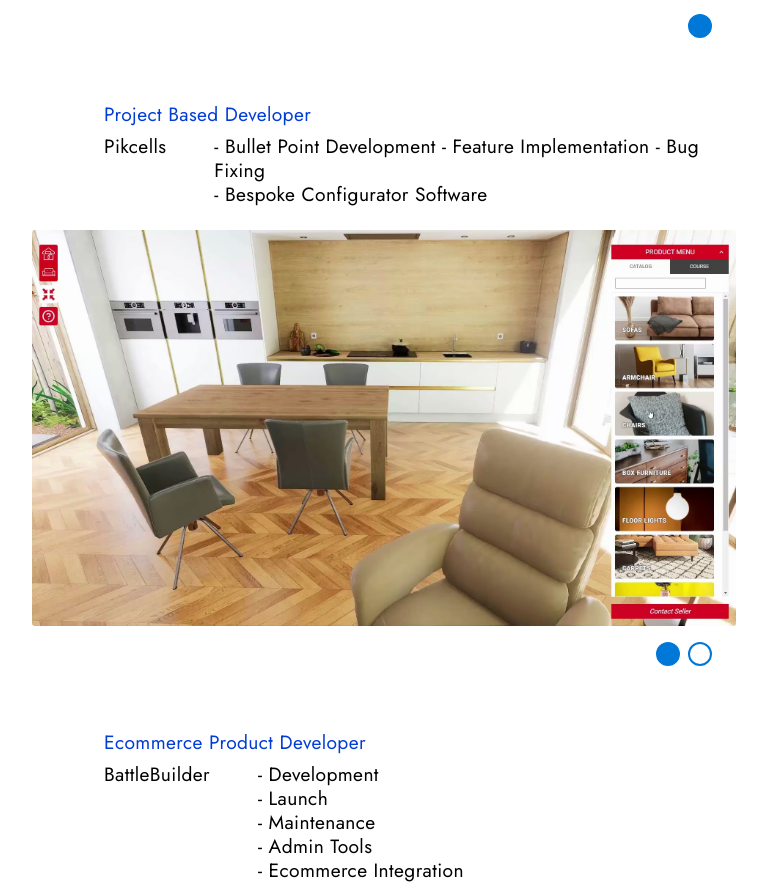
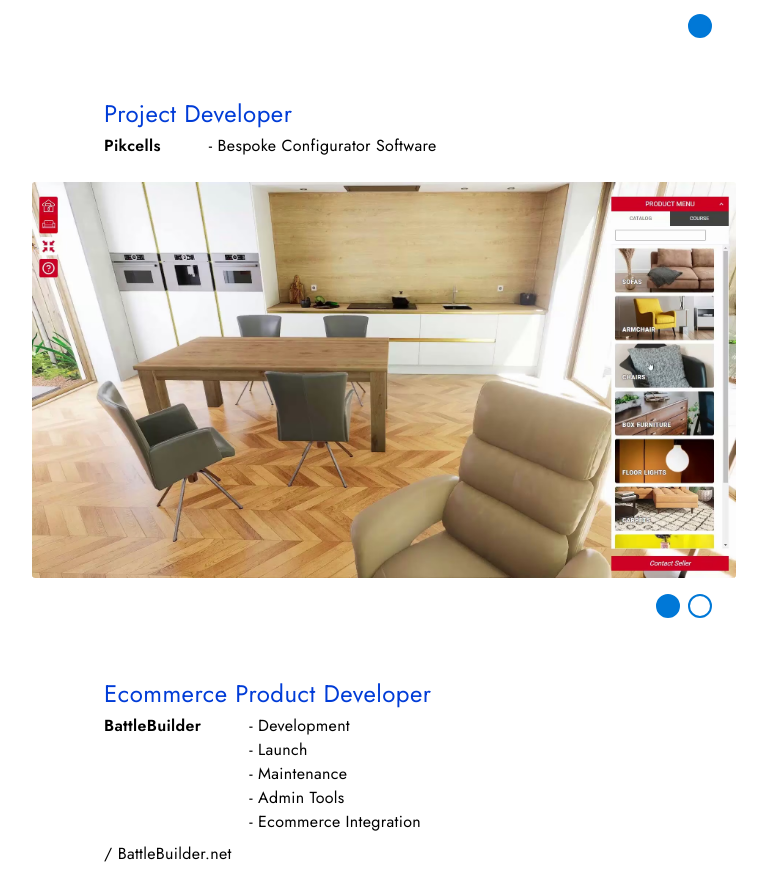
Before and after one commit to barnabysheeran/portfolio-barnaby-sheeran, a React (Vite) app: page / in a window 1280 px wide. Shown: the part 694-1582 px from the top of the page, without its empty margins (256-1023 px from the left). Built offline with nearby package versions, Linux system fonts and the light colour scheme.

Commit message:
refactor: update font sizes and styles for improved readability and consistency

```diff
--- a/src/css/system/font.css
+++ b/src/css/system/font.css
@@ -40,20 +40,27 @@
 .font-body-heading {
   font-family: var(--font-jost);
   font-weight: var(--font-weight-regular);
-  font-size: 1.2rem;
+  font-size: 1.5rem;
+  letter-spacing: 0.02em;
+}
+
+.font-body-subtitle {
+  font-family: var(--font-jost);
+  font-weight: var(--font-weight-bold);
+  font-size: 1.0rem;
   letter-spacing: 0.02em;
 }
 
 .font-body-content {
   font-family: var(--font-jost);
   font-weight: var(--font-weight-regular);
-  font-size: 1.2rem;
+  font-size: 1.0rem;
   letter-spacing: 0.02em;
 }
 
 .font-body-link {
   font-family: var(--font-jost);
   font-weight: var(--font-weight-regular);
-  font-size: 1.2rem;
+  font-size: 1.0rem;
   letter-spacing: 0.02em;
 }
--- a/src/data/projects.json
+++ b/src/data/projects.json
@@ -18,10 +18,9 @@
 
     {
         "id": "2",
-        "title": "Project Based Developer",
+        "title": "Project Developer",
         "company": "Pikcells",
         "description": [
-            "Bullet Point Development - Feature Implementation - Bug Fixing",
             "Bespoke Configurator Software"
         ],
         "media": [
--- a/src/ts/ui/site/footer/SiteFooter.module.css
+++ b/src/ts/ui/site/footer/SiteFooter.module.css
@@ -3,7 +3,7 @@
     height: calc(var(--grid-cell-height) * 24.0);
 
     box-sizing: border-box;
-    padding-top: calc(var(--grid-cell-height) * 3.0);
+    padding-top: calc(var(--grid-cell-height) * 1.0);
 
     display: flex;
     flex-direction: column;
--- a/src/ts/ui/site/project/text/SiteProjectText.tsx
+++ b/src/ts/ui/site/project/text/SiteProjectText.tsx
@@ -25,7 +25,7 @@ export default function SiteProjectText({ projectData }: SiteProjectTextProps) {
       <div className={styles['row-details']}>
         {/* Company - Optional */}
         {projectData.company && (
-          <p className={`${styles['company']} font-body-heading`}>
+          <p className={`${styles['company']} font-body-subtitle`}>
             {projectData.company}
           </p>
         )}
```
